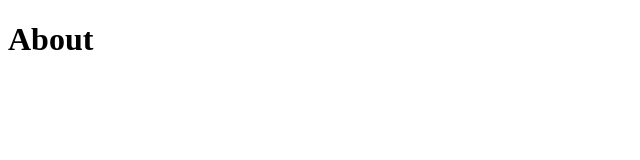
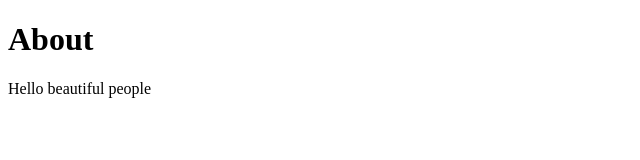
Before and after one commit to Man0zZ/git-practice, a plain HTML site: page about.html in a window 1280 px wide. Shown: the whole page, without its empty margins (0-640 px from the left). Drawn offline with Linux system fonts and the light colour scheme.

Commit message:
Added paragraph

```diff
--- a/about.html
+++ b/about.html
@@ -11,5 +11,6 @@
 <body>
     <h1>About</h1>
 </body>
+<p>Hello beautiful people</p>
 
 </html>
```
